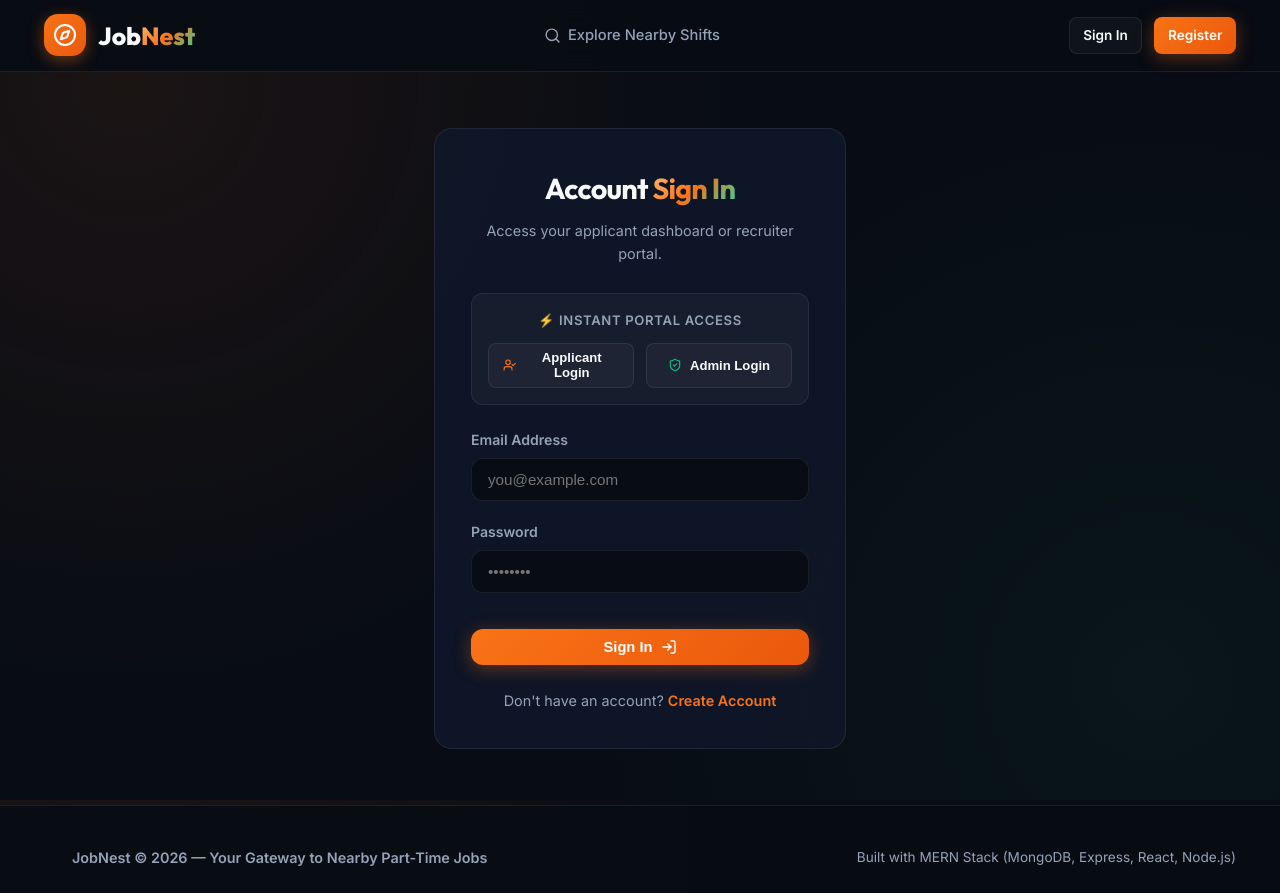
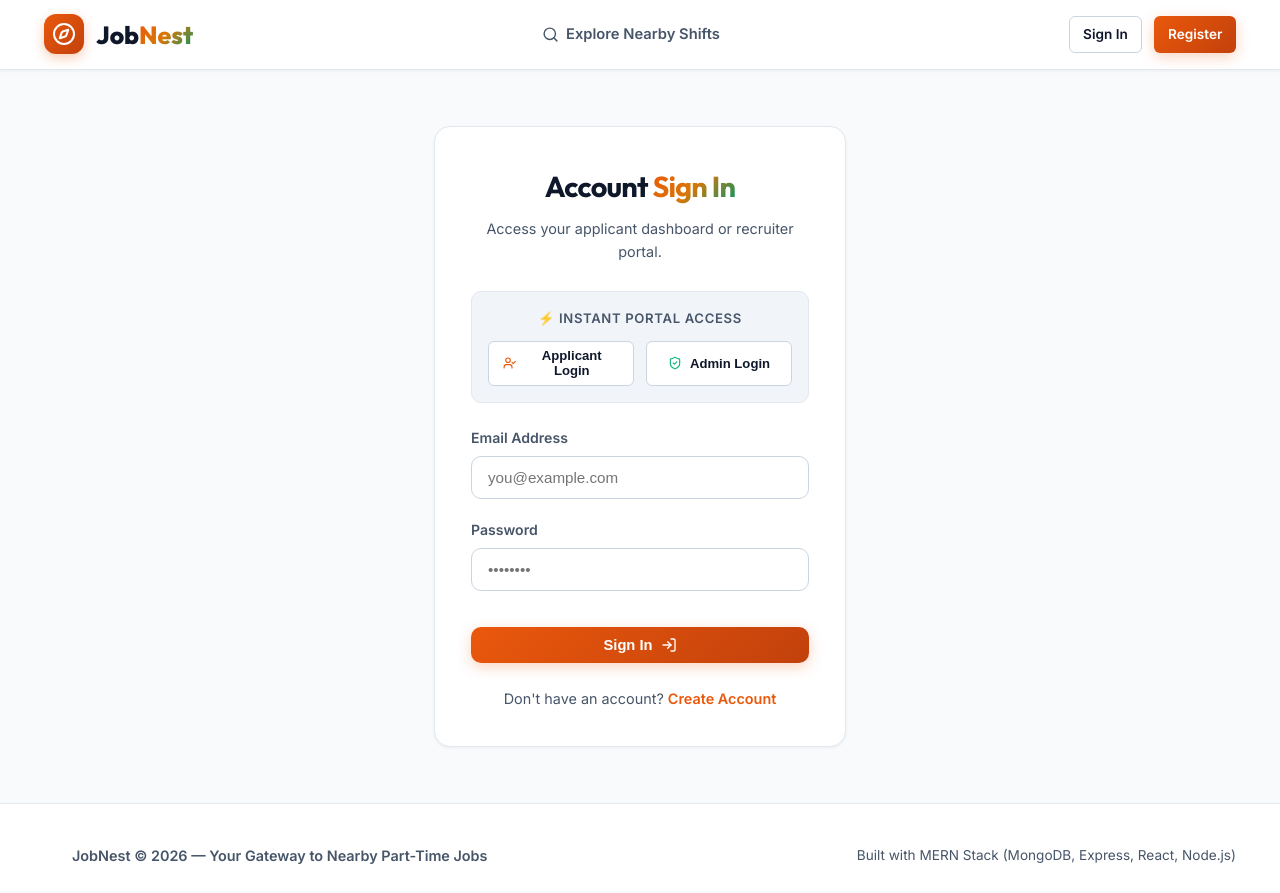
Before and after one commit to SherinRajeev/JobNest, a React (Vite) app in the folder frontend/: page /login in a window 1280 px wide. Built offline with nearby package versions, Linux system fonts and the light colour scheme; no server answers.

Commit message:
Structured white theme design, Kochi Kerala location center, and Rupee (₹) map markers

```diff
--- a/frontend/src/styles/index.css
+++ b/frontend/src/styles/index.css
@@ -2,41 +2,45 @@
   --font-primary: 'Inter', system-ui, -apple-system, sans-serif;
   --font-heading: 'Outfit', system-ui, sans-serif;
 
-  /* Custom Warm Slate & Indian Modern Tech Palette */
-  --bg-dark: #080c14;
-  --bg-surface: #0f172a;
-  --bg-card: rgba(15, 23, 42, 0.88);
-  --bg-card-hover: rgba(26, 36, 61, 0.95);
-  --bg-glass: rgba(255, 255, 255, 0.035);
+  /* Clean Structured Light Mode Palette */
+  --bg-light: #f8fafc;
+  --bg-surface: #ffffff;
+  --bg-card: #ffffff;
+  --bg-card-hover: #ffffff;
+  --bg-glass: #f1f5f9;
 
-  --border-subtle: rgba(255, 255, 255, 0.08);
-  --border-accent: rgba(249, 115, 22, 0.35);
+  --border-subtle: #e2e8f0;
+  --border-strong: #cbd5e1;
+  --border-accent: #f97316;
 
-  --saffron: #f97316;
-  --saffron-hover: #ea580c;
-  --saffron-light: rgba(249, 115, 22, 0.15);
+  --saffron: #ea580c;
+  --saffron-hover: #c2410c;
+  --saffron-light: #fff7ed;
 
-  --emerald: #10b981;
-  --emerald-light: rgba(16, 185, 129, 0.15);
+  --emerald: #059669;
+  --emerald-light: #ecfdf5;
 
-  --indigo: #6366f1;
-  --indigo-light: rgba(99, 102, 241, 0.15);
+  --indigo: #4f46e5;
+  --indigo-light: #eef2ff;
 
-  --amber: #f59e0b;
-  --amber-light: rgba(245, 158, 11, 0.15);
+  --amber: #d97706;
+  --amber-light: #fffbeb;
 
-  --rose: #f43f5e;
-  --rose-light: rgba(244, 63, 94, 0.15);
+  --rose: #e11d48;
+  --rose-light: #fff1f2;
 
-  --text-main: #f8fafc;
-  --text-muted: #94a3b8;
+  --text-main: #0f172a;
+  --text-muted: #475569;
   --text-dim: #64748b;
 
-  --shadow-lg: 0 16px 36px rgba(0, 0, 0, 0.45);
-  --radius-lg: 18px;
-  --radius-md: 12px;
-  --radius-sm: 8px;
-  --transition: all 0.22s cubic-bezier(0.16, 1, 0.3, 1);
+  --shadow-sm: 0 1px 3px rgba(15, 23, 42, 0.06);
+  --shadow-md: 0 4px 14px rgba(15, 23, 42, 0.08);
+  --shadow-lg: 0 10px 30px rgba(15, 23, 42, 0.1);
+
+  --radius-lg: 16px;
+  --radius-md: 10px;
+  --radius-sm: 6px;
+  --transition: all 0.2s cubic-bezier(0.16, 1, 0.3, 1);
 }
 
 * {
@@ -47,15 +51,11 @@
 
 body {
   font-family: var(--font-primary);
-  background-color: var(--bg-dark);
+  background-color: var(--bg-light);
   color: var(--text-main);
   min-height: 100vh;
   line-height: 1.6;
   overflow-x: hidden;
-  background-image:
-    radial-gradient(circle at 10% 10%, rgba(249, 115, 22, 0.08) 0%, transparent 45%),
-    radial-gradient(circle at 90% 85%, rgba(16, 185, 129, 0.06) 0%, transparent 45%);
-  background-attachment: fixed;
 }
 
 a {
@@ -65,11 +65,12 @@ a {
 
 h1, h2, h3, h4, h5, h6 {
   font-family: var(--font-heading);
+  color: var(--text-main);
   letter-spacing: -0.025em;
 }
 
 .gradient-text {
-  background: linear-gradient(135deg, #fdba74 0%, #f97316 50%, #34d399 100%);
+  background: linear-gradient(135deg, #ea580c 0%, #d97706 50%, #059669 100%);
   -webkit-background-clip: text;
   -webkit-text-fill-color: transparent;
 }
@@ -91,15 +92,15 @@ h1, h2, h3, h4, h5, h6 {
   padding: 0 1.5rem;
 }
 
-/* Navbar Header */
+/* Structured Navbar */
 .navbar {
   position: sticky;
   top: 0;
   z-index: 100;
-  background: rgba(8, 12, 20, 0.92);
-  backdrop-filter: blur(18px);
+  background: #ffffff;
   border-bottom: 1px solid var(--border-subtle);
   padding: 0.9rem 0;
+  box-shadow: var(--shadow-sm);
 }
 
 .nav-wrapper {
@@ -115,49 +116,50 @@ h1, h2, h3, h4, h5, h6 {
   font-family: var(--font-heading);
   font-size: 1.55rem;
   font-weight: 800;
+  color: var(--text-main);
 }
 
 .logo-icon {
-  width: 42px;
-  height: 42px;
-  border-radius: 14px;
-  background: linear-gradient(135deg, #f97316 0%, #ea580c 100%);
+  width: 40px;
+  height: 40px;
+  border-radius: 12px;
+  background: linear-gradient(135deg, #ea580c 0%, #c2410c 100%);
   display: flex;
   align-items: center;
   justify-content: center;
   color: white;
-  box-shadow: 0 4px 16px rgba(249, 115, 22, 0.4);
+  box-shadow: 0 4px 12px rgba(234, 88, 12, 0.3);
 }
 
 .nav-links {
   display: flex;
   align-items: center;
-  gap: 1.5rem;
+  gap: 1.25rem;
   list-style: none;
 }
 
 .nav-link {
   color: var(--text-muted);
-  font-weight: 500;
+  font-weight: 600;
   font-size: 0.92rem;
   transition: var(--transition);
   display: flex;
   align-items: center;
   gap: 0.45rem;
-  padding: 0.4rem 0.75rem;
+  padding: 0.45rem 0.85rem;
   border-radius: var(--radius-sm);
 }
 
 .nav-link:hover, .nav-link.active {
-  color: var(--text-main);
-  background: rgba(255, 255, 255, 0.05);
+  color: var(--saffron);
+  background: var(--saffron-light);
 }
 
 .user-badge {
   display: flex;
   align-items: center;
   gap: 0.75rem;
-  background: rgba(255, 255, 255, 0.04);
+  background: #f8fafc;
   border: 1px solid var(--border-subtle);
   padding: 0.4rem 0.85rem;
   border-radius: 30px;
@@ -168,6 +170,7 @@ h1, h2, h3, h4, h5, h6 {
   height: 34px;
   border-radius: 50%;
   object-fit: cover;
+  border: 1px solid var(--border-subtle);
 }
 
 /* Button System */
@@ -189,42 +192,42 @@ h1, h2, h3, h4, h5, h6 {
 .btn-primary {
   background: linear-gradient(135deg, var(--saffron) 0%, var(--saffron-hover) 100%);
   color: white;
-  box-shadow: 0 4px 18px rgba(249, 115, 22, 0.35);
+  box-shadow: 0 4px 14px rgba(234, 88, 12, 0.25);
 }
 
 .btn-primary:hover {
-  transform: translateY(-2px);
-  box-shadow: 0 6px 22px rgba(249, 115, 22, 0.5);
+  transform: translateY(-1px);
+  box-shadow: 0 6px 18px rgba(234, 88, 12, 0.35);
 }
 
 .btn-secondary {
-  background: var(--bg-glass);
-  border: 1px solid var(--border-subtle);
+  background: #ffffff;
+  border: 1px solid var(--border-strong);
   color: var(--text-main);
 }
 
 .btn-secondary:hover {
-  background: rgba(255, 255, 255, 0.08);
-  border-color: rgba(255, 255, 255, 0.2);
+  background: #f8fafc;
+  border-color: var(--text-muted);
 }
 
 .btn-success {
-  background: linear-gradient(135deg, #10b981 0%, #059669 100%);
+  background: linear-gradient(135deg, #059669 0%, #047857 100%);
   color: white;
 }
 
 .btn-success:hover {
-  box-shadow: 0 4px 16px rgba(16, 185, 129, 0.4);
+  box-shadow: 0 4px 14px rgba(5, 150, 105, 0.3);
 }
 
 .btn-danger {
-  background: rgba(244, 63, 94, 0.15);
-  color: #f43f5e;
-  border: 1px solid rgba(244, 63, 94, 0.3);
+  background: var(--rose-light);
+  color: var(--rose);
+  border: 1px solid rgba(225, 29, 72, 0.3);
 }
 
 .btn-danger:hover {
-  background: rgba(244, 63, 94, 0.25);
+  background: #ffe4e6;
 }
 
 .btn-sm {
@@ -237,7 +240,7 @@ h1, h2, h3, h4, h5, h6 {
   width: 100%;
 }
 
-/* Cards & Layout */
+/* Structured White Cards */
 .card-glass {
   background: var(--bg-card);
   border: 1px solid var(--border-subtle);
@@ -245,13 +248,13 @@ h1, h2, h3, h4, h5, h6 {
   padding: 1.5rem;
   transition: var(--transition);
   position: relative;
+  box-shadow: var(--shadow-sm);
 }
 
 .card-glass:hover {
-  background: var(--bg-card-hover);
   border-color: var(--border-accent);
-  transform: translateY(-3px);
-  box-shadow: var(--shadow-lg);
+  transform: translateY(-2px);
+  box-shadow: var(--shadow-md);
 }
 
 /* Badges */
@@ -262,64 +265,70 @@ h1, h2, h3, h4, h5, h6 {
   padding: 0.3rem 0.75rem;
   border-radius: 20px;
   font-size: 0.78rem;
-  font-weight: 600;
+  font-weight: 700;
 }
 
 .badge-primary {
   background: var(--saffron-light);
-  color: #fdba74;
-  border: 1px solid rgba(249, 115, 22, 0.3);
+  color: var(--saffron);
+  border: 1px solid rgba(234, 88, 12, 0.25);
 }
 
 .badge-emerald {
   background: var(--emerald-light);
-  color: #6ee7b7;
-  border: 1px solid rgba(16, 185, 129, 0.3);
+  color: var(--emerald);
+  border: 1px solid rgba(5, 150, 105, 0.25);
 }
 
 .badge-amber {
   background: var(--amber-light);
-  color: #fde047;
-  border: 1px solid rgba(245, 158, 11, 0.3);
+  color: var(--amber);
+  border: 1px solid rgba(217, 119, 6, 0.25);
 }
 
 .badge-rose {
   background: var(--rose-light);
-  color: #fda4af;
-  border: 1px solid rgba(244, 63, 94, 0.3);
+  color: var(--rose);
+  border: 1px solid rgba(225, 29, 72, 0.25);
 }
 
 /* Hero Section */
 .hero-section {
-  padding: 4.2rem 0 2.5rem;
+  padding: 3.5rem 0 2.2rem;
   text-align: center;
 }
 
 .hero-title {
-  font-size: 3.1rem;
+  font-size: 3rem;
   font-weight: 800;
   line-height: 1.18;
   margin-bottom: 1.25rem;
+  color: var(--text-main);
 }
 
 .hero-subtitle {
   font-size: 1.15rem;
   color: var(--text-muted);
   max-width: 680px;
-  margin: 0 auto 2.5rem;
+  margin: 0 auto 2.2rem;
 }
 
 .search-bar-hero {
   max-width: 820px;
   margin: 0 auto;
-  background: rgba(15, 23, 42, 0.95);
-  border: 1px solid var(--border-accent);
+  background: #ffffff;
+  border: 2px solid var(--border-subtle);
   border-radius: 24px;
   padding: 0.75rem 1rem;
   display: flex;
   align-items: center;
   gap: 0.75rem;
-  box-shadow: 0 12px 40px rgba(0, 0, 0, 0.45);
+  box-shadow: var(--shadow-md);
+}
+
+.search-bar-hero:focus-within {
+  border-color: var(--saffron);
+  box-shadow: 0 0 16px rgba(234, 88, 12, 0.18);
 }
 
 .search-input-group {
@@ -377,14 +386,14 @@ h1, h2, h3, h4, h5, h6 {
   width: 48px;
   height: 48px;
   border-radius: 12px;
-  background: linear-gradient(135deg, rgba(249, 115, 22, 0.18) 0%, rgba(245, 158, 11, 0.18) 100%);
+  background: var(--saffron-light);
   display: flex;
   align-items: center;
   justify-content: center;
   color: var(--saffron);
   font-weight: 800;
   font-size: 1.2rem;
-  border: 1px solid var(--border-subtle);
+  border: 1px solid rgba(234, 88, 12, 0.2);
 }
 
 .job-title {
@@ -412,17 +421,18 @@ h1, h2, h3, h4, h5, h6 {
 .pay-rate {
   font-size: 1.4rem;
   font-weight: 800;
-  color: #34d399;
+  color: var(--emerald);
 }
 
 /* Filter Sidebar */
 .filter-panel {
-  background: var(--bg-card);
+  background: #ffffff;
   border: 1px solid var(--border-subtle);
   border-radius: var(--radius-lg);
   padding: 1.5rem;
   position: sticky;
   top: 90px;
+  box-shadow: var(--shadow-sm);
 }
 
 .filter-group {
@@ -441,26 +451,27 @@ h1, h2, h3, h4, h5, h6 {
   accent-color: var(--saffron);
 }
 
-/* Map Component */
+/* Structured Map Component */
 .map-visualizer {
   height: 380px;
   border-radius: var(--radius-lg);
   border: 1px solid var(--border-subtle);
-  background: radial-gradient(circle at 50% 50%, #1e293b 0%, #0f172a 100%);
+  background: linear-gradient(135deg, #e2e8f0 0%, #cbd5e1 100%);
   position: relative;
   overflow: hidden;
   display: flex;
   flex-direction: column;
   justify-content: flex-end;
   padding: 1.5rem;
+  box-shadow: var(--shadow-sm);
 }
 
 .map-grid-overlay {
   position: absolute;
   inset: 0;
   background-image:
-    linear-gradient(rgba(255, 255, 255, 0.03) 1px, transparent 1px),
-    linear-gradient(90deg, rgba(255, 255, 255, 0.03) 1px, transparent 1px);
+    linear-gradient(rgba(15, 23, 42, 0.05) 1px, transparent 1px),
+    linear-gradient(90deg, rgba(15, 23, 42, 0.05) 1px, transparent 1px);
   background-size: 40px 40px;
 }
 
@@ -470,12 +481,12 @@ h1, h2, h3, h4, h5, h6 {
   border-radius: 20px;
   background: var(--saffron);
   color: white;
-  font-size: 0.8rem;
+  font-size: 0.82rem;
   font-weight: 700;
   display: flex;
   align-items: center;
   gap: 0.35rem;
-  box-shadow: 0 4px 15px rgba(249, 115, 22, 0.6);
+  box-shadow: 0 4px 12px rgba(234, 88, 12, 0.4);
   cursor: pointer;
   transition: var(--transition);
 }
@@ -490,8 +501,8 @@ h1, h2, h3, h4, h5, h6 {
 .modal-backdrop {
   position: fixed;
   inset: 0;
-  background: rgba(0, 0, 0, 0.8);
-  backdrop-filter: blur(8px);
+  background: rgba(15, 23, 42, 0.6);
+  backdrop-filter: blur(4px);
   z-index: 200;
   display: flex;
   align-items: center;
@@ -500,13 +511,13 @@ h1, h2, h3, h4, h5, h6 {
 }
 
 .modal-content {
-  background: #0f172a;
-  border: 1px solid var(--border-accent);
+  background: #ffffff;
+  border: 1px solid var(--border-subtle);
   border-radius: var(--radius-lg);
   max-width: 600px;
   width: 100%;
   padding: 2rem;
-  box-shadow: 0 20px 50px rgba(0, 0, 0, 0.7);
+  box-shadow: var(--shadow-lg);
   position: relative;
 }
 
@@ -525,8 +536,8 @@ h1, h2, h3, h4, h5, h6 {
 
 .form-control {
   width: 100%;
-  background: var(--bg-dark);
-  border: 1px solid var(--border-subtle);
+  background: #ffffff;
+  border: 1px solid var(--border-strong);
   border-radius: var(--radius-md);
   padding: 0.75rem 1rem;
   color: var(--text-main);
@@ -537,7 +548,7 @@ h1, h2, h3, h4, h5, h6 {
 
 .form-control:focus {
   border-color: var(--saffron);
-  box-shadow: 0 0 14px rgba(249, 115, 22, 0.3);
+  box-shadow: 0 0 10px rgba(234, 88, 12, 0.2);
 }
 
 /* Tables */
@@ -557,12 +568,13 @@ h1, h2, h3, h4, h5, h6 {
   font-size: 0.82rem;
   color: var(--text-muted);
   text-transform: uppercase;
-  border-bottom: 1px solid var(--border-subtle);
+  border-bottom: 2px solid var(--border-subtle);
+  background: #f8fafc;
 }
 
 .custom-table td {
   padding: 1.1rem 1rem;
-  border-bottom: 1px solid rgba(255, 255, 255, 0.04);
+  border-bottom: 1px solid var(--border-subtle);
   font-size: 0.92rem;
 }
 
@@ -578,20 +590,20 @@ h1, h2, h3, h4, h5, h6 {
 }
 
 .alert-error {
-  background: rgba(244, 63, 94, 0.15);
-  color: #fda4af;
-  border: 1px solid rgba(244, 63, 94, 0.3);
+  background: var(--rose-light);
+  color: var(--rose);
+  border: 1px solid rgba(225, 29, 72, 0.3);
 }
 
 .alert-success {
-  background: rgba(16, 185, 129, 0.15);
-  color: #6ee7b7;
-  border: 1px solid rgba(16, 185, 129, 0.3);
+  background: var(--emerald-light);
+  color: var(--emerald);
+  border: 1px solid rgba(5, 150, 105, 0.3);
 }
 
 /* Footer */
 .footer {
-  background: rgba(8, 12, 20, 0.95);
+  background: #ffffff;
   border-top: 1px solid var(--border-subtle);
   padding: 2.5rem 0 1.5rem;
   color: var(--text-muted);
```
Also changed, not shown: frontend/src/components/MapView.jsx (+22 -23 lines), frontend/src/pages/Home.jsx (+17 -17 lines), 2 other files (tests, documents, lock files or other folders).
